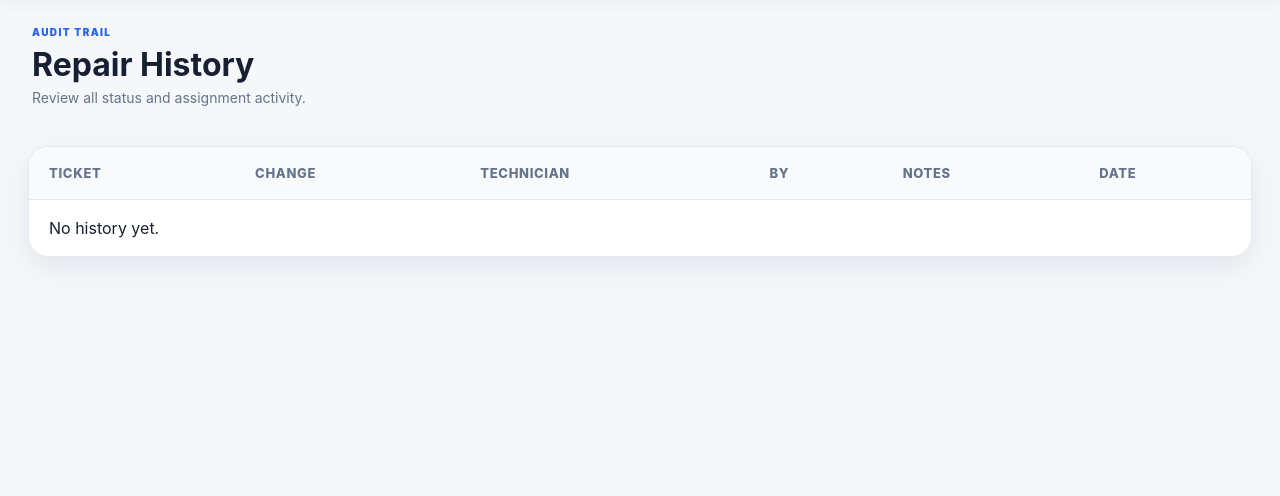
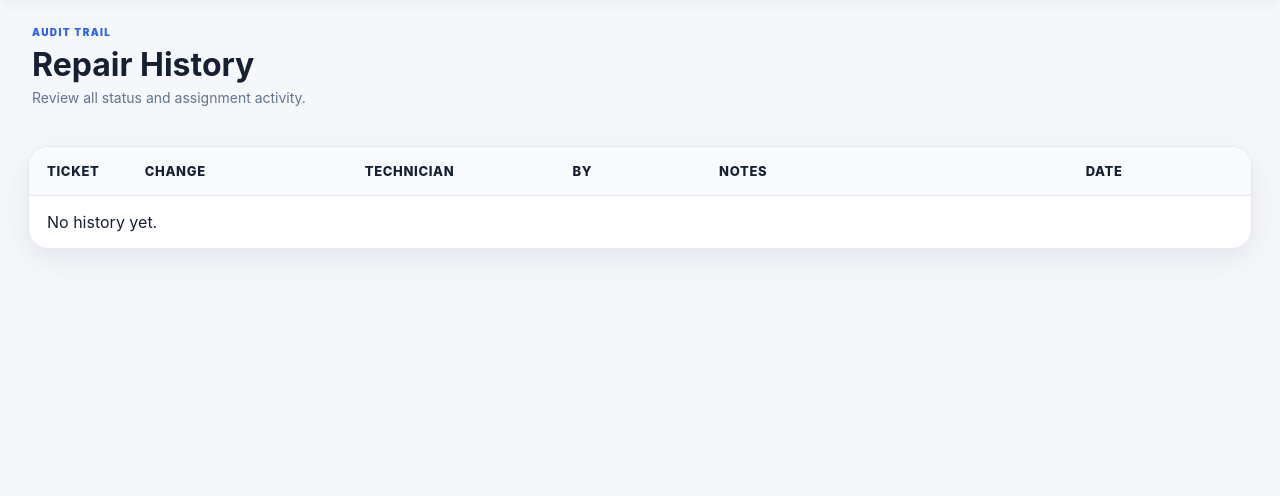
Before and after one commit to brentlipaopao406-ctrl/Fixtrack_Project, a Django app: page /history/ in a window 1280 px wide. Shown: the part 76-572 px from the top of the page. Run offline with Django 5.2, Linux system fonts and the light colour scheme; the visitor is signed in with stand-in values (Sample User, id 1); data comes from the database, SQL or seed files in the repository; data that the repository does not hold is empty.

Commit message:
Fix technician, category, and history layouts

```diff
--- a/repairs/static/repairs/css/app.css
+++ b/repairs/static/repairs/css/app.css
@@ -1962,3 +1962,153 @@ input[type="checkbox"] {
         min-width: 700px;
     }
 }
+
+/* =========================
+   REPAIR HISTORY TABLE
+   ========================= */
+
+.table-panel {
+    width: 100%;
+    overflow-x: auto;
+    margin-top: 24px;
+    background: var(--white);
+    border: 1px solid var(--border);
+    border-radius: 20px;
+    box-shadow: var(--shadow);
+}
+
+.table-panel table {
+    width: 100%;
+    border-collapse: collapse;
+    table-layout: auto;
+}
+
+.table-panel th {
+    padding: 16px 18px;
+    text-align: left;
+    font-size: 13px;
+    font-weight: 800;
+    color: var(--text);
+    border-bottom: 1px solid var(--border);
+    white-space: nowrap;
+}
+
+.table-panel td {
+    padding: 14px 18px;
+    text-align: left;
+    vertical-align: top;
+    color: var(--text);
+    border-bottom: 1px solid var(--border);
+    line-height: 1.5;
+}
+
+.table-panel tbody tr:last-child td {
+    border-bottom: none;
+}
+
+.table-panel tbody tr:hover {
+    background: #f8fafc;
+}
+
+/* History column widths */
+.table-panel th:nth-child(1),
+.table-panel td:nth-child(1) {
+    width: 8%;
+    white-space: nowrap;
+}
+
+.table-panel th:nth-child(2),
+.table-panel td:nth-child(2) {
+    width: 18%;
+    white-space: nowrap;
+}
+
+.table-panel th:nth-child(3),
+.table-panel td:nth-child(3) {
+    width: 17%;
+}
+
+.table-panel th:nth-child(4),
+.table-panel td:nth-child(4) {
+    width: 12%;
+    white-space: nowrap;
+}
+
+.table-panel th:nth-child(5),
+.table-panel td:nth-child(5) {
+    width: 30%;
+    white-space: normal;
+    overflow-wrap: anywhere;
+}
+
+.table-panel th:nth-child(6),
+.table-panel td:nth-child(6) {
+    width: 15%;
+    white-space: nowrap;
+}
+
+/* Links inside tables */
+.table-panel a {
+    color: var(--blue);
+    font-weight: 600;
+    text-decoration: none;
+}
+
+.table-panel a:hover {
+    text-decoration: underline;
+}
+
+/* Mobile */
+@media (max-width: 700px) {
+    .table-panel {
+        border-radius: 16px;
+    }
+
+    .table-panel table {
+        min-width:  0;
+    }
+}
+
+.history-table {
+    width: 100%;
+    overflow-x: auto;
+}
+
+.history-table table {
+    width: 100%;
+    border-collapse: collapse;
+    table-layout: auto;
+}
+
+.history-table th,
+.history-table td {
+    padding: 14px 16px;
+}
+
+.history-table th:nth-child(1) {
+    width: 7%;
+}
+
+.history-table th:nth-child(2) {
+    width: 17%;
+}
+
+.history-table th:nth-child(3) {
+    width: 16%;
+}
+
+.history-table th:nth-child(4) {
+    width: 10%;
+}
+
+.history-table th:nth-child(5) {
+    width: 32%;
+}
+
+.history-table th:nth-child(6) {
+    width: 18%;
+}
+
+.history-table td:nth-child(5) {
+    overflow-wrap: anywhere;
+}
--- a/repairs/templates/categories/list.html
+++ b/repairs/templates/categories/list.html
@@ -2,5 +2,5 @@
 {% block title %}Categories | FixTrack{% endblock %}
 {% block content %}
 <div class="page-title"><div><span class="eyebrow">SETUP</span><h1>Categories</h1><p>Control the repair categories available in the request form.</p></div><a class="primary" href="{% url 'category_add' %}">+ Add Category</a></div>
-<div class="table-panel"><table><thead><tr><th>Name</th><th>Description</th><th>Status</th><th>Actions</th></tr></thead><tbody>{% for category in categories %}<tr><td><strong>{{ category.name }}</strong></td><td>{{ category.description|default:'—' }}</td><td><span class="badge {% if category.is_active %}status{% else %}category{% endif %}">{% if category.is_active %}Active{% else %}Inactive{% endif %}</span></td><td><a href="{% url 'category_edit' category.id %}">Edit</a> • <a class="danger-text" href="{% url 'category_delete' category.id %}">Delete</a></td></tr>{% empty %}<tr><td colspan="4">No categories yet.</td></tr>{% endfor %}</tbody></table></div>
+<div class="table-panel categories-table"><table><thead><tr><th>Name</th><th>Description</th><th>Status</th><th>Actions</th></tr></thead><tbody>{% for category in categories %}<tr><td><strong>{{ category.name }}</strong></td><td>{{ category.description|default:'—' }}</td><td><span class="badge {% if category.is_active %}status{% else %}category{% endif %}">{% if category.is_active %}Active{% else %}Inactive{% endif %}</span></td><td><a href="{% url 'category_edit' category.id %}">Edit</a> • <a class="danger-text" href="{% url 'category_delete' category.id %}">Delete</a></td></tr>{% empty %}<tr><td colspan="4">No categories yet.</td></tr>{% endfor %}</tbody></table></div>
 {% endblock %}
```
